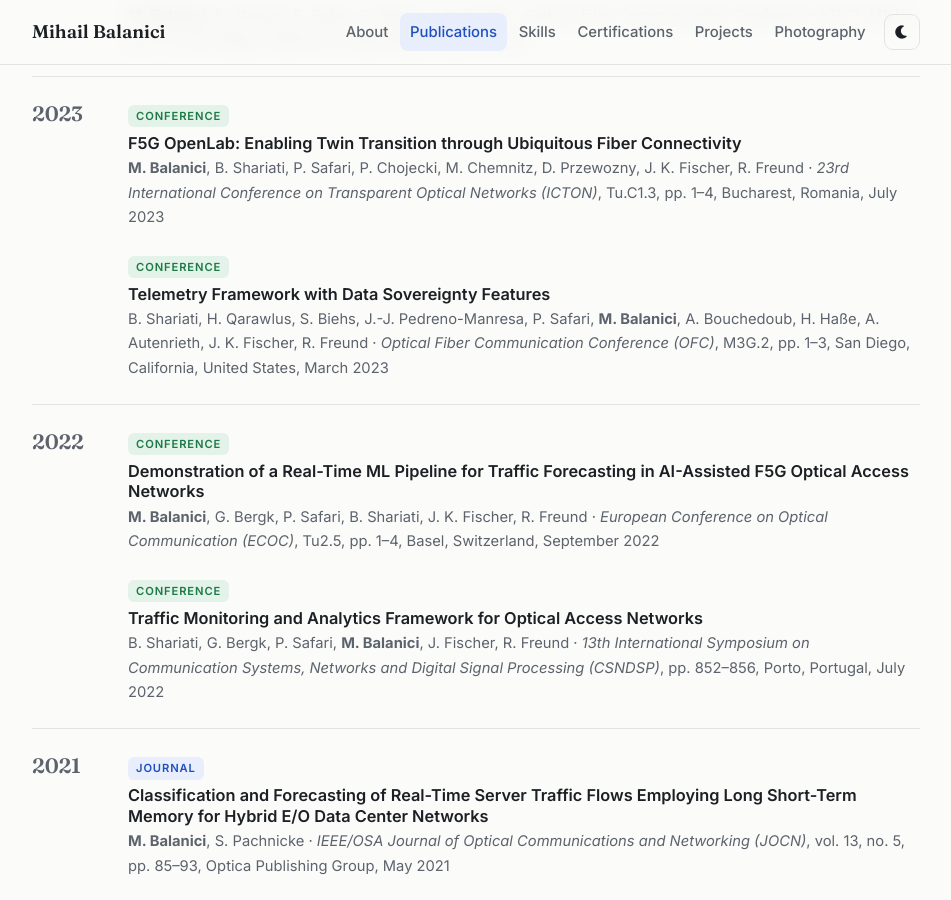
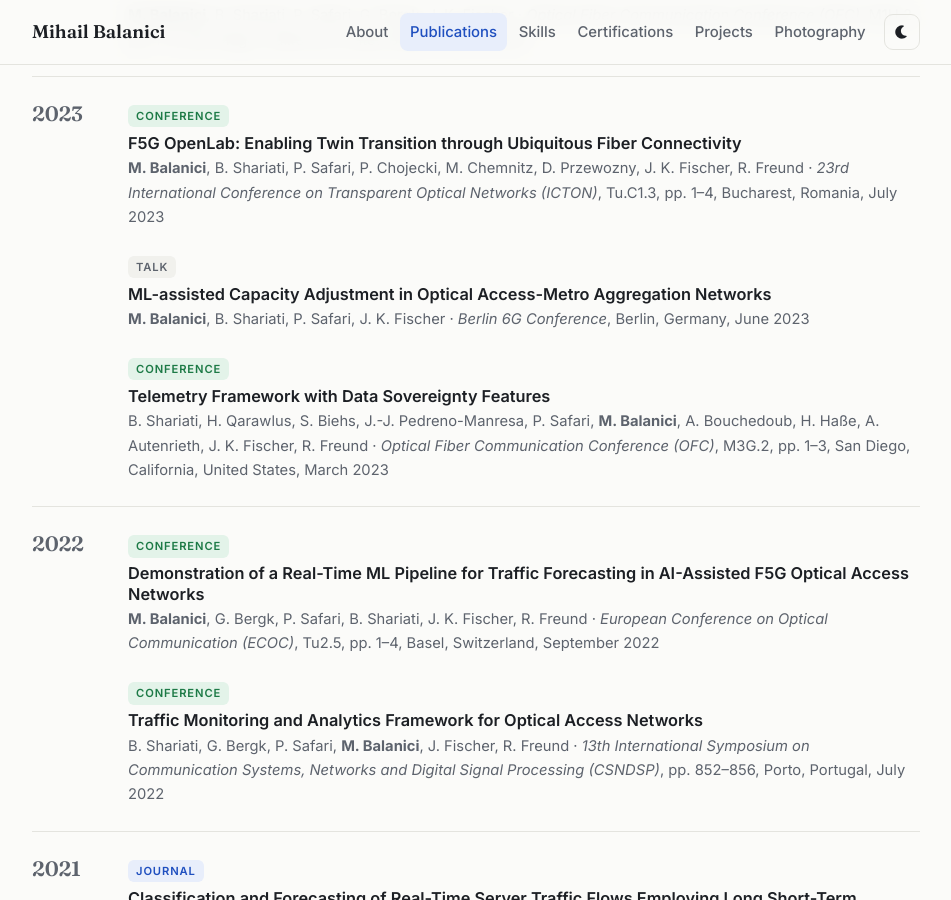
Before and after one commit to mihailbalanici/mihailbalanici.github.io, a Jekyll site: the page built from publications.html, in a window 1280 px wide and 900 px high, scrolled down 2397 px. Shown: the whole window, without its empty margins (164-1115 px from the left). Built offline with Jekyll 4.4.1, drawn with Linux system fonts in a browser that asks for light colours.

Commit message:
Update publications.yml

```diff
--- a/_data/publications.yml
+++ b/_data/publications.yml
@@ -167,6 +167,15 @@
   type: conference
   url: "https://ieeexplore.ieee.org/document/10207224"
 
+- title: ML-assisted Capacity Adjustment in Optical Access-Metro Aggregation Networks
+  authors: M. Balanici, B. Shariati, P. Safari, J. K. Fischer
+  venue: Berlin 6G Conference
+  place: Berlin, Germany
+  month: June
+  year: 2023
+  type: talk
+  url: "https://6g-ric.de/6g-ric-berlin-6g-conference-june-2023/"
+
 - title: Telemetry Framework with Data Sovereignty Features
   authors: B. Shariati, H. Qarawlus, S. Biehs, J.-J. Pedreno-Manresa, P. Safari, M. Balanici, A. Bouchedoub, H. Haße, A. Autenrieth, J. K. Fischer, R. Freund
   venue: Optical Fiber Communication Conference (OFC)
```
